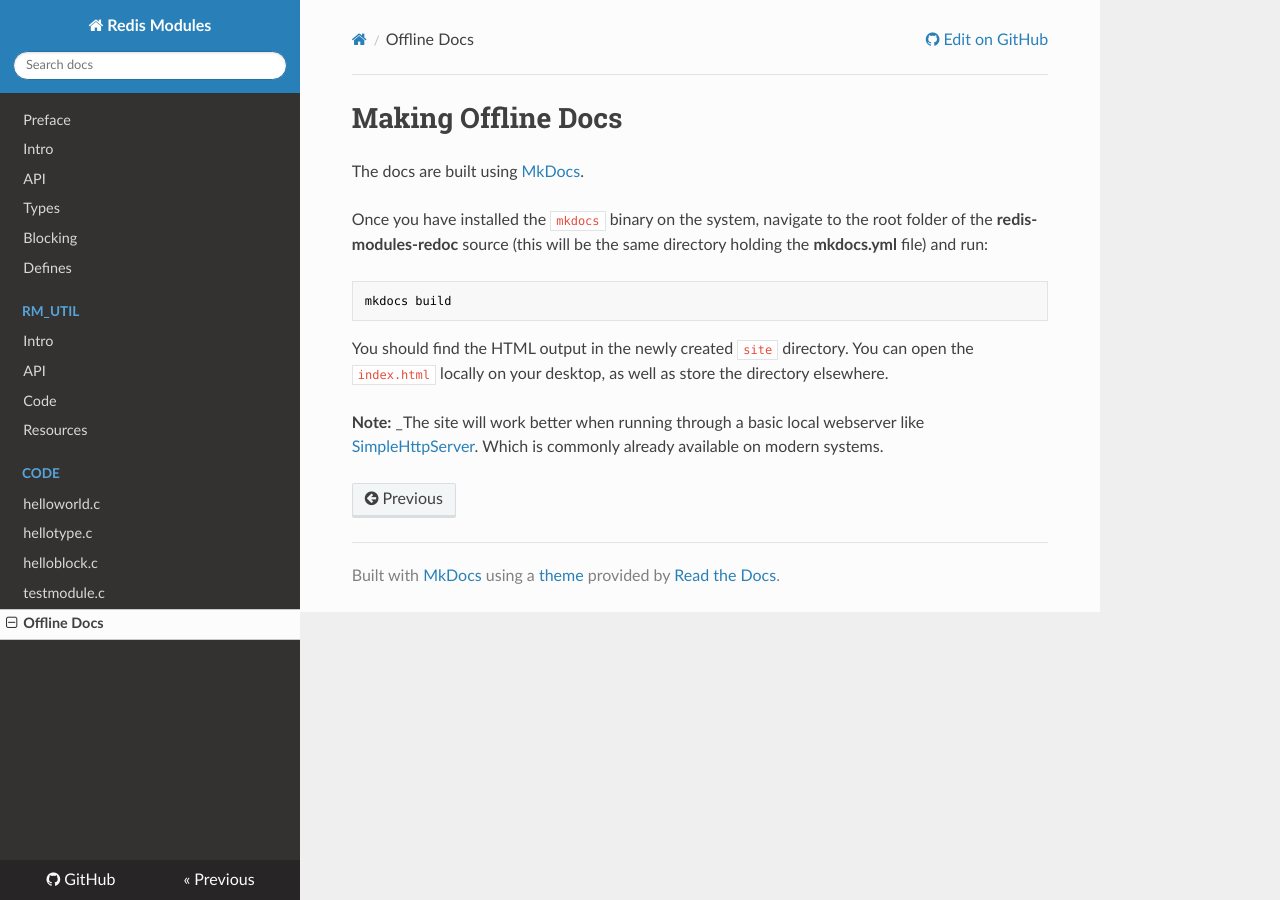
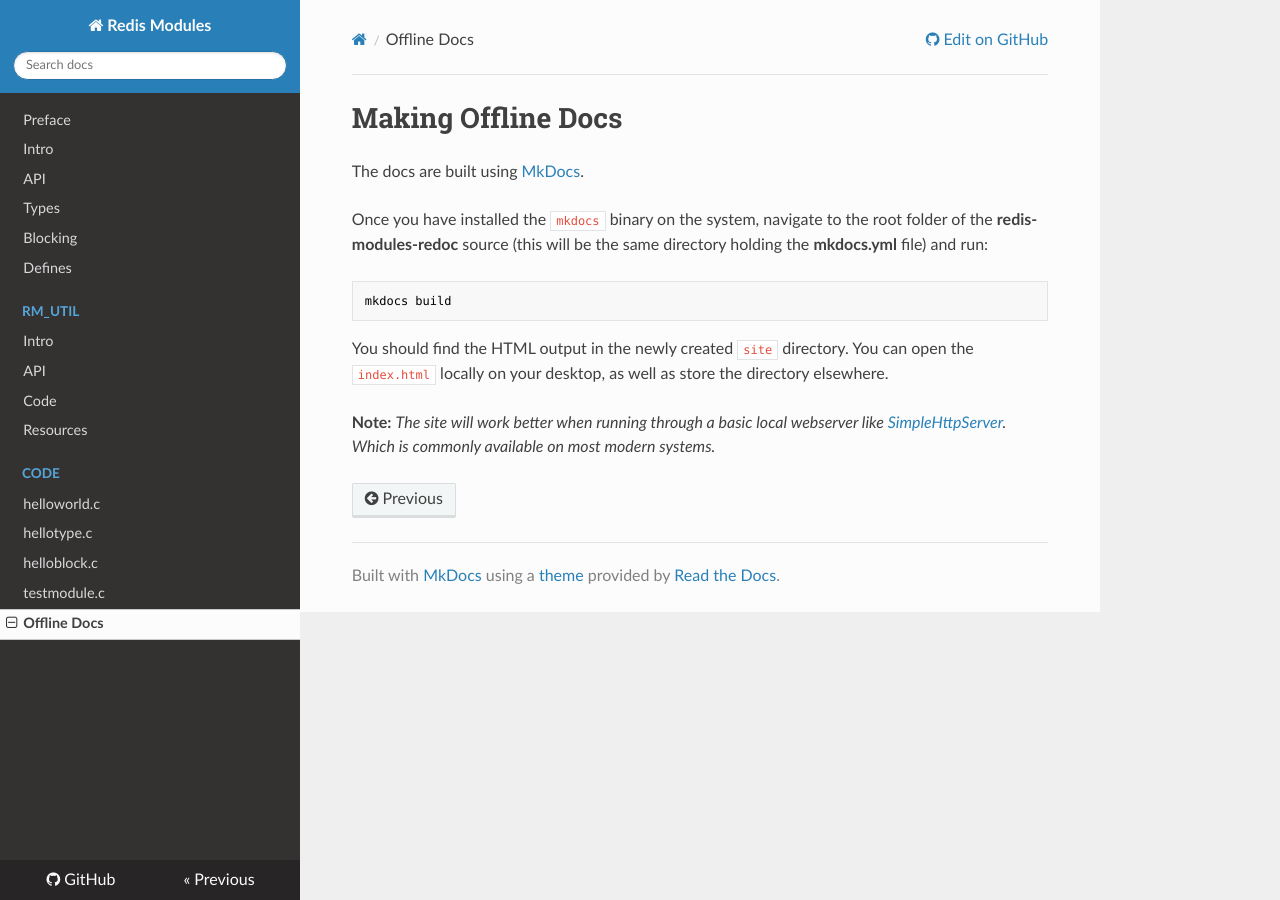
Before and after one commit to develephant/redis-module-redoc, an MkDocs documentation site: the page built from docs/DOCS.md, in a window 1280 px wide. Built offline with MkDocs 1.6.1, drawn with Linux system fonts in a browser that asks for light colours; nearby versions of some CDN libraries; old or Windows-style settings are respelled for this version of MkDocs.

```diff
--- a/docs/DOCS.md
+++ b/docs/DOCS.md
@@ -10,4 +10,4 @@ mkdocs build
 
 You should find the HTML output in the newly created `site` directory. You can open the `index.html` locally on your desktop, as well as store the directory elsewhere.
 
-__Note:__ _The site will work better when running through a basic local webserver like [SimpleHttpServer](http://www.linuxjournal.com/content/tech-tip-really-simple-http-server-python). Which is commonly already available on modern systems.
+__Note:__ _The site will work better when running through a basic local webserver like [SimpleHttpServer](http://www.linuxjournal.com/content/tech-tip-really-simple-http-server-python). Which is commonly available on most modern systems._
```
Also changed, not shown: CONTRIB.md (+2 -2 lines).
